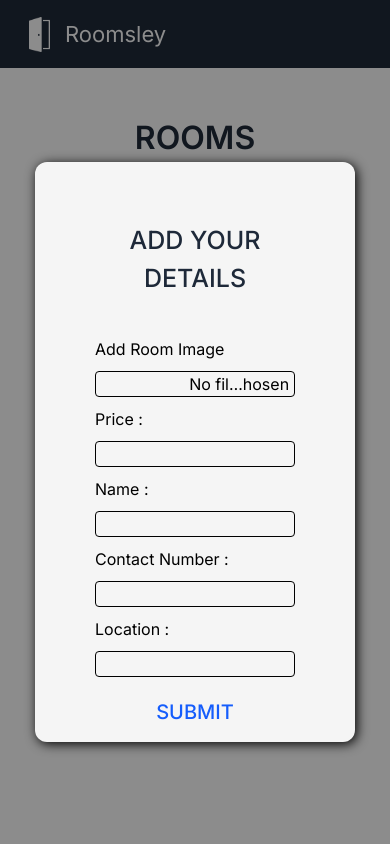
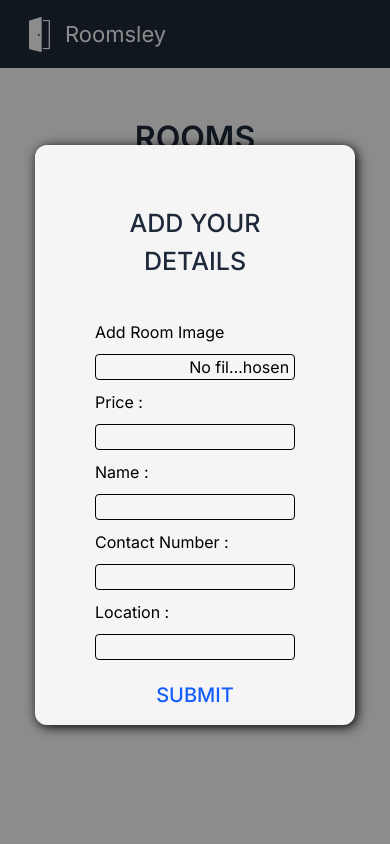
Before and after one commit to rohitkumar893/roomsley, a React (Vite) app: page /listings in a window 390 px wide. Both pictures are taken after a click on the button "ADD LISTING +". Built offline with nearby package versions, Linux system fonts and the light colour scheme.

Commit message:
updated responsiveness

```diff
--- a/src/pages/Listings.jsx
+++ b/src/pages/Listings.jsx
@@ -55,7 +55,7 @@ const Listings = () => {
 
     {modal && (<div className="modal" onClick={toggleModal}>
         <div className="overlay" onClick={toggleModal}></div>
-        <div className="contentmodal flex justify-center items-center min-h-[100vh]">
+        <div className="contentmodal flex justify-center items-center min-h-[96vh]">
         <div className="formcontainer sm:w-[400px] sm:h-[560px] w-[320px] h-[580px] rounded-xl">
                 <h1 className="text-center text-[25px] font-small text-gray-800 font-medium">ADD YOUR DETAILS</h1>
                 <form className="form flex flex-col gap-[10px]">
```
